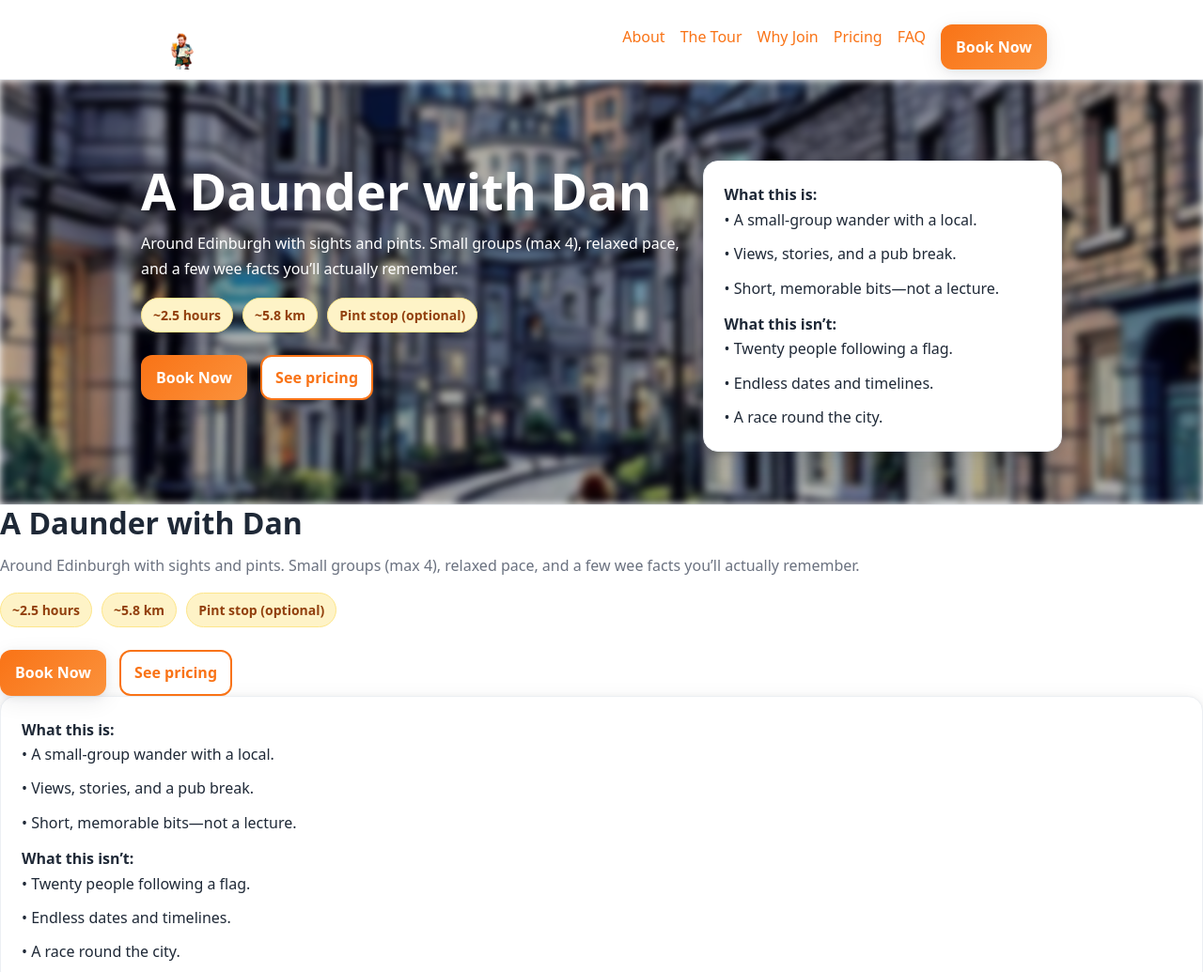
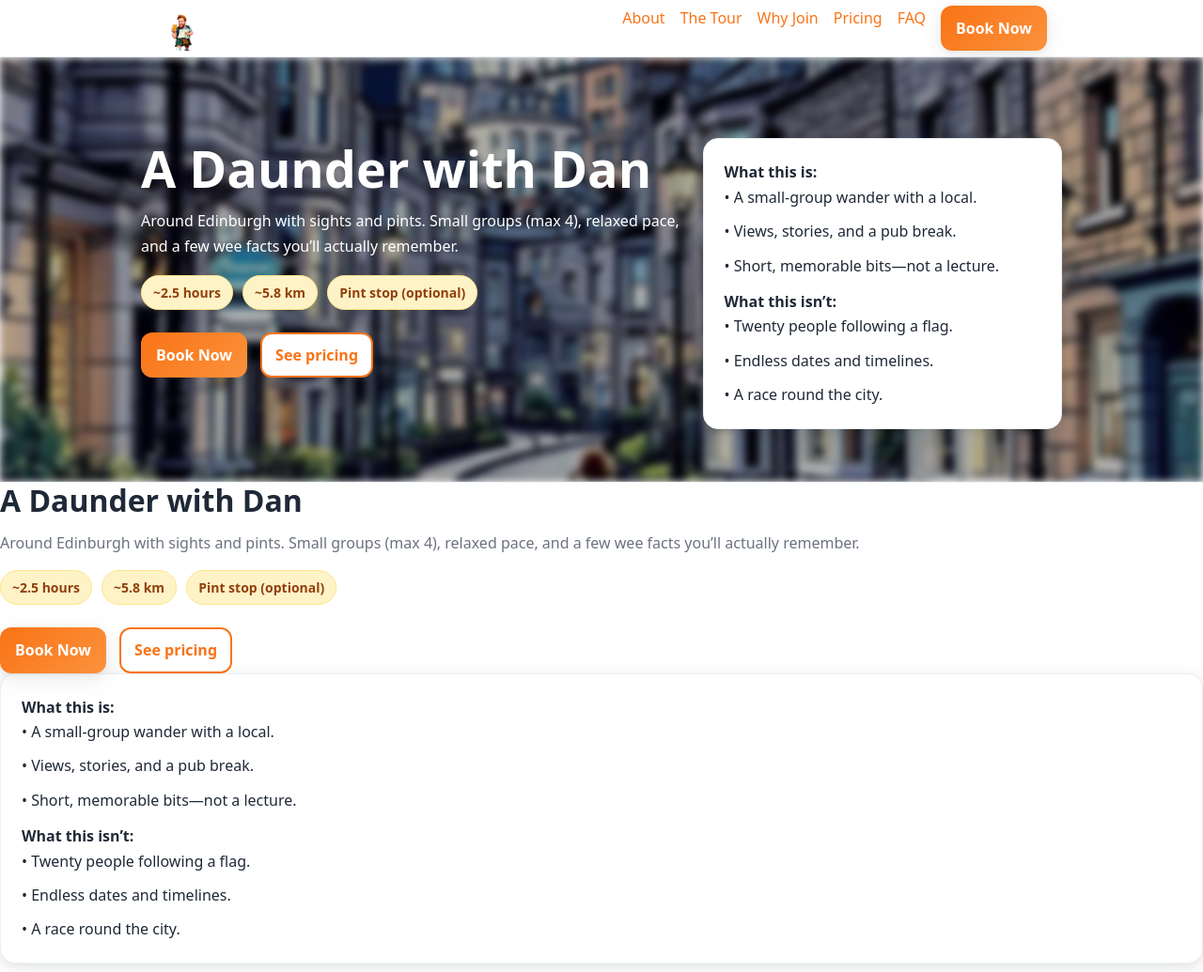
Before and after one commit to Dcdcxx/daunder-with-dan, a plain HTML site: page index.html in a window 1280 px wide. Shown: the top 1035 px of the page at 94% size. Drawn offline with Linux system fonts and the light colour scheme.

Commit message:
Balance nav bar spacing and align mascot with links

```diff
--- a/index.html
+++ b/index.html
@@ -58,7 +58,7 @@
   gap: 16px;
   align-items: flex-end; /* 👈 try flex-end instead of center */
   justify-content: space-between;
-  padding: 16px 16px 10px; /* 👈 optional: give top more space */
+  padding: 6px 16px 6px; /* 👈 optional: give top more space */
 }
 
     .brand{display:flex;align-items:center;gap:10px;font-weight:800}
@@ -67,7 +67,7 @@
   display: flex;
   gap: 16px;
   flex-wrap: wrap;
-  padding-top: 10px; /* 👈 this nudges the links downward */
+
 }
 
     .btn{
```
